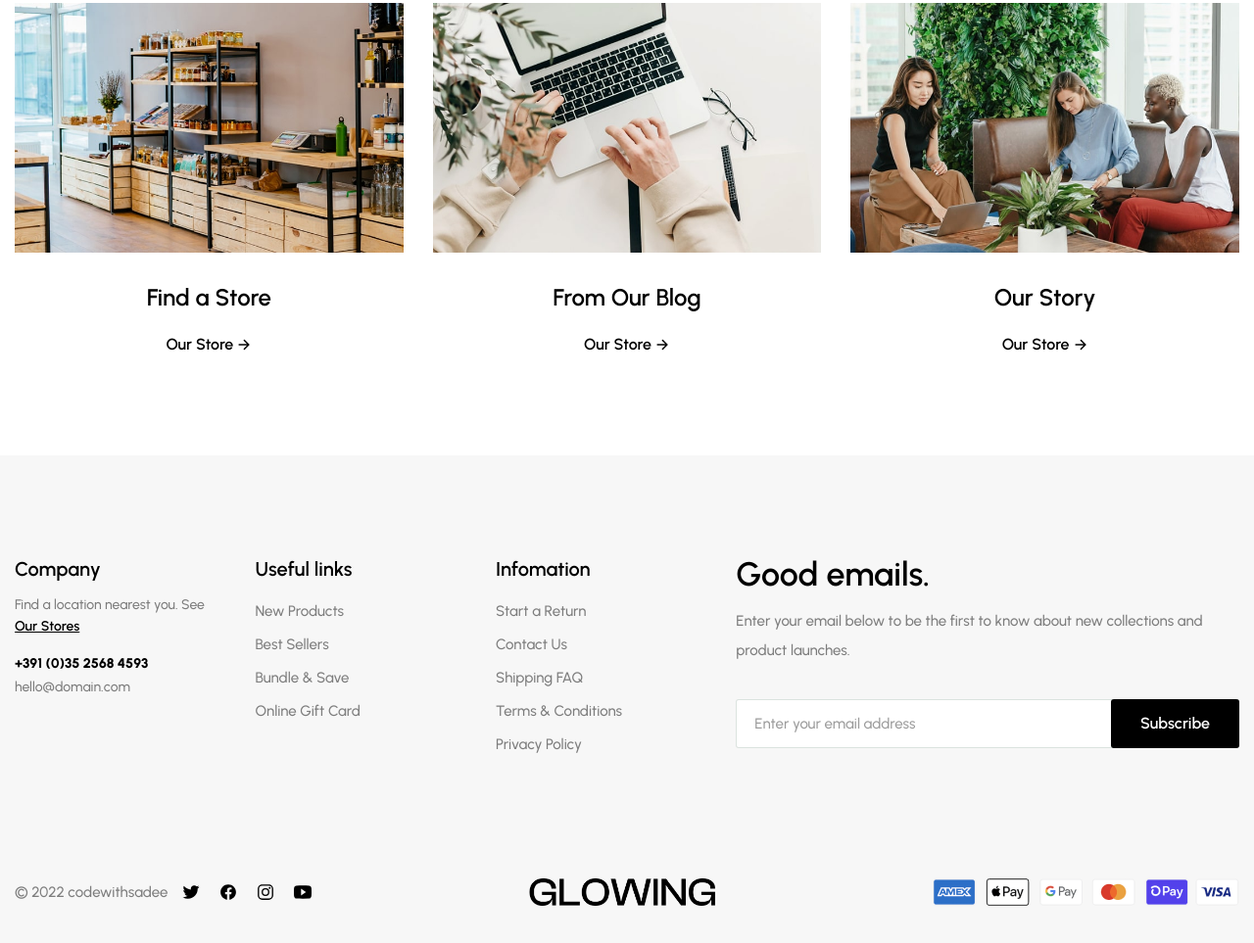
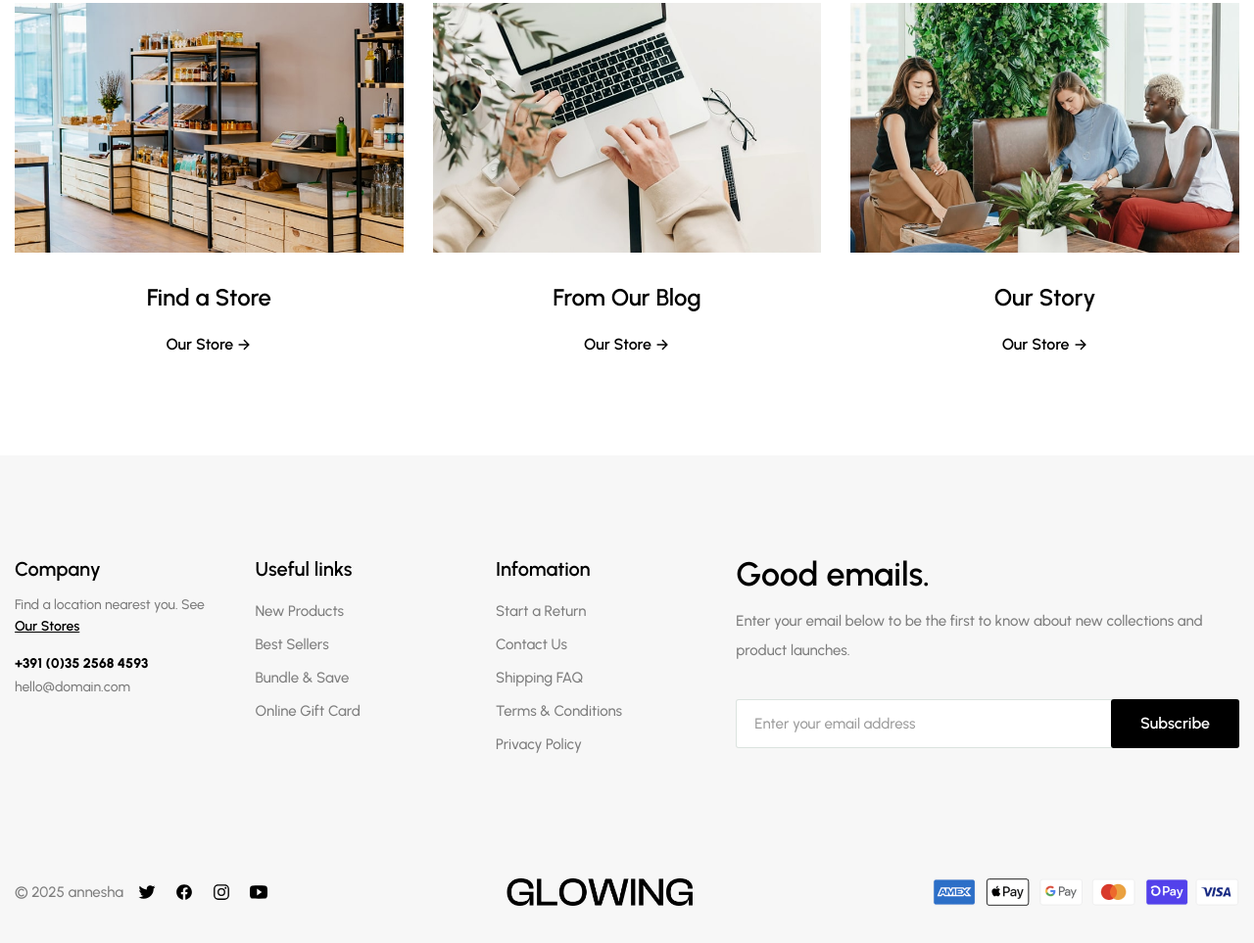
Before and after one commit to AnneshaAhsan/Glowing_E_Com, a plain HTML site: page index.html in a window 1280 px wide. Shown: the part 4282-5245 px from the top of the page at 98% size. Drawn offline with nearby package versions, Linux system fonts and the light colour scheme.

Commit message:
Update index.html

```diff
--- a/index.html
+++ b/index.html
@@ -1535,7 +1535,7 @@
 
         <div class="footer-bottom">
           <div class="wrapper">
-            <p class="copyright">&copy; 2022 codewithsadee</p>
+            <p class="copyright">&copy; 2025 annesha</p>
 
             <ul class="social-list">
               <li>
```
